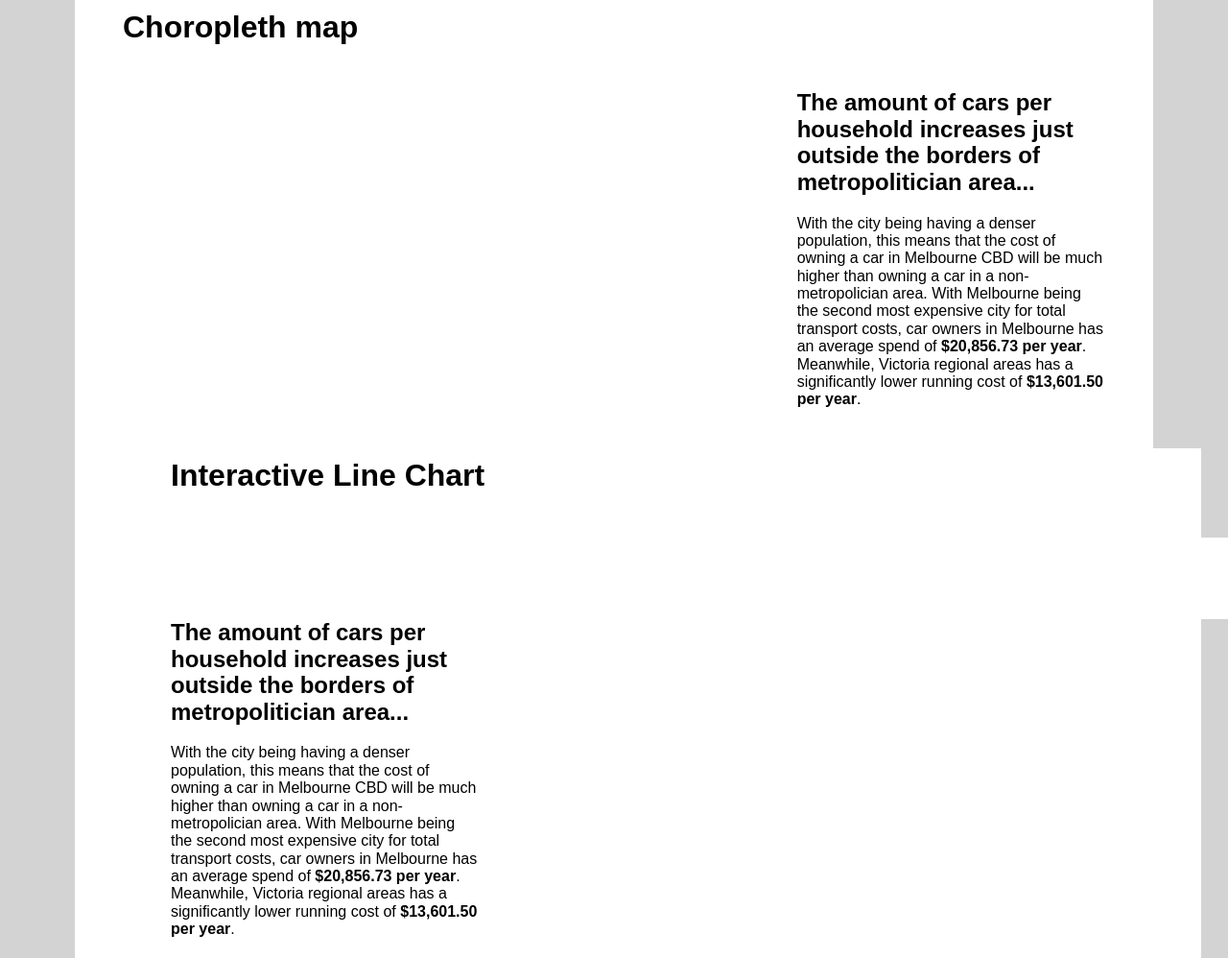
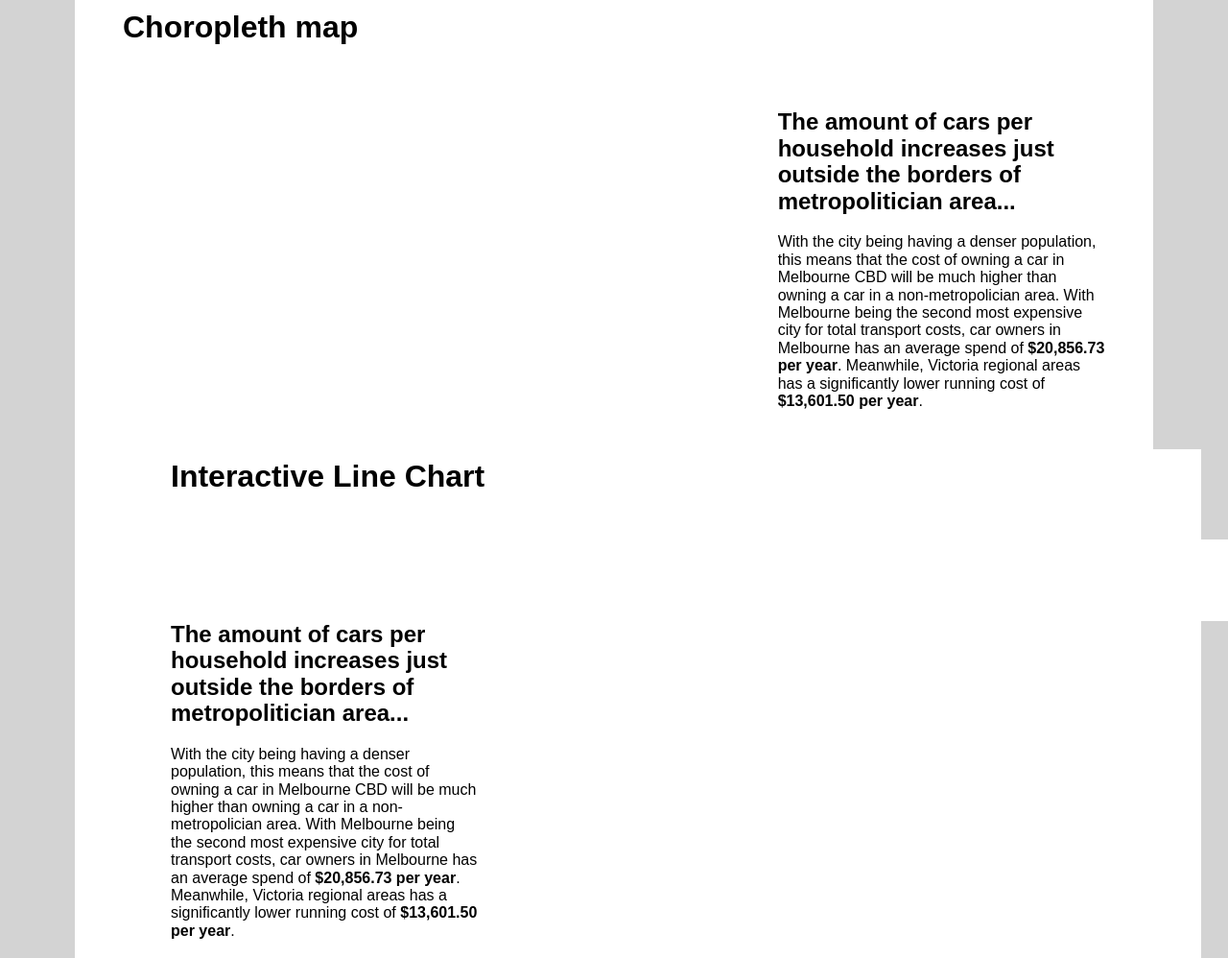
Before and after one commit to kang0008/FIT3179wk10hw, a plain HTML site: page index.html in a window 1280 px wide. Shown: the top 998 px of the page at 96% size. Drawn offline with nearby package versions, Linux system fonts and the light colour scheme; a script that the page names is missing.

Commit message:
Add files via upload

```diff
--- a/index.html
+++ b/index.html
@@ -34,20 +34,18 @@
       <div id = "vis1" class = "vis-container"></div>
     </div>
     <div class="pure-u-1-3">
-      <div class="description description-right">
         <h2>The amount of cars per household increases just outside the borders of metropolitician area...</h2>
         <p>With the city being having a denser population, this means that the cost of owning a car in Melbourne CBD
            will be much higher than owning a car in a non-metropolician area. With Melbourne being the second most
           expensive city for total transport costs, car owners in Melbourne has an average spend of <b>$20,856.73 per year</b>.
         Meanwhile, Victoria regional areas has a significantly lower running cost of <b>$13,601.50 per year</b>.</p>
-      </div>
     </div>
   </div>
   <!-- end pure grid group -->
 
   <div class="page">
     <div class="pure-g">
-      <div class="pure-u-1-1">
+      <div class="pure-u-2-3">
       <h1>Interactive Line Chart</h1>
     </div>
   </div>
```
